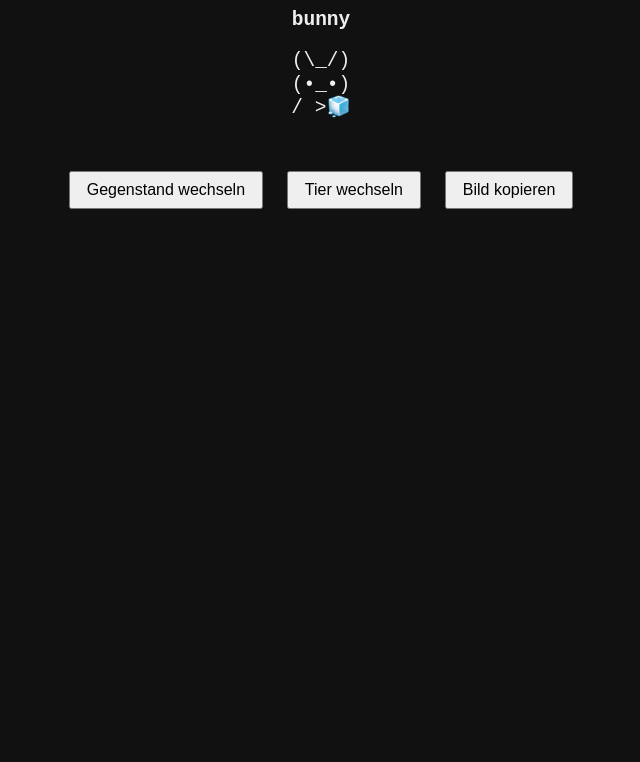
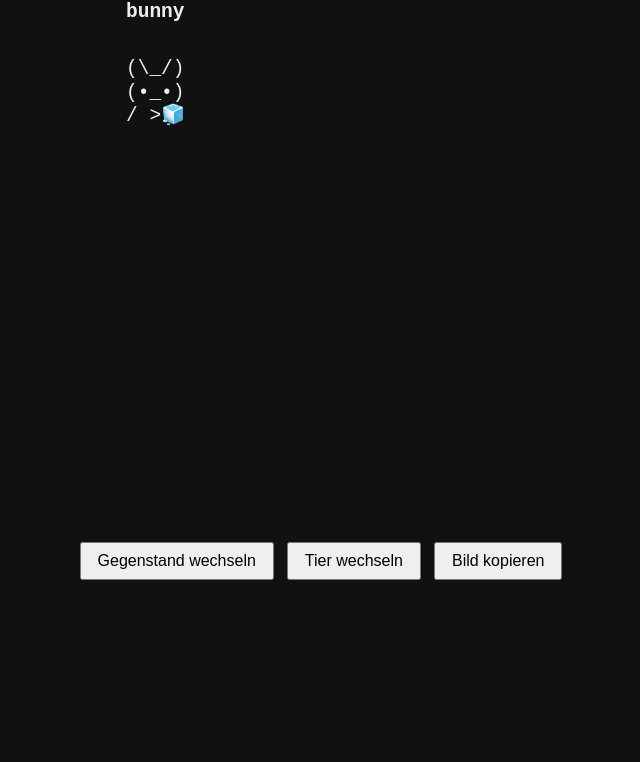
Before and after one commit to marsrakete/ascii-tierchen, a plain HTML site: page index.html in a window 1280 px wide. Shown: the part 90-852 px from the top of the page, without its empty margins (319-959 px from the left). Before the commit the page ends 800 px from the top, so only its background shows below. Drawn offline with Linux system fonts and the light colour scheme.

Commit message:
Update index.html

```diff
--- a/index.html
+++ b/index.html
@@ -4,19 +4,37 @@
   <meta charset="UTF-8">
   <title>ASCII Tierchen</title>
   <style>
+    html, body {
+      height: 100%;
+      margin: 0;
+    }
     body {
       font-family: monospace;
       background: #111;
       color: #eee;
-      text-align: center;
+      display: flex;
+      flex-direction: column;
+      align-items: center;
+      justify-content: space-between;
       padding: 2em;
     }
     pre {
       font-size: 1.5em;
       line-height: 1.2;
+      min-height: 12em;
+      min-width: 20em;
+      display: inline-block;
+      white-space: pre-wrap;
+    }
+    .controls {
+      margin-top: 2em;
+      margin-bottom: 12em; /* Abstand nach oben */
+      display: flex;
+      flex-wrap: wrap;
+      gap: 1em;
+      justify-content: center;
     }
     button {
-      margin: 0.5em;
       padding: 0.5em 1em;
       font-size: 1em;
       cursor: pointer;
@@ -25,25 +43,35 @@
 </head>
 <body>
 
+  <div>
     <h1>ASCII Tierchen</h1>
     <h2 id="animal-name">bunny</h2>
-
     <pre id="ascii-art">
 (\_/)
 (•_•)
 / >🧊
     </pre>
+  </div>
 
+  <div class="controls">
     <button onclick="changeItem()">Gegenstand wechseln</button>
     <button onclick="changeAnimal()">Tier wechseln</button>
     <button onclick="copyArt()">Bild kopieren</button>
+  </div>
 
   <script>
     let currentAnimalIndex = 0;
     let currentItem = '🧊';
 
-    const items = ['🧊', '🥕', '🍫', '🪵', '🍎', '🧁', '🍪', '🌭', '🍓', '🍇'];
-    const animalList = ['bunny', 'cat', 'dog', 'duck', 'mouse', 'frog', 'bear', 'snail', 'owl'];
+    const items = [
+      '🧊', '🥕', '🍫', '🪵', '🍎', '🧁', '🍪', '🌭', '🍓', '🍇',
+      '🪙', '🍕', '🌮', '🍔', '🧀', '🍩', '🍌', '🥥', '🧃', '🍷'
+    ];
+
+    const animalList = [
+      'bunny', 'cat', 'dog', 'duck', 'mouse', 'frog', 'bear', 'snail', 'owl',
+      'tiger', 'penguin', 'crab', 'elephant'
+    ];
 
     const animals = {
       bunny: (item) => `(\\_/)
@@ -85,7 +113,28 @@ o\\_^_/o ${item}`,
       owl: (item) => ` ,_,
 (o,o)
 (   )
-"-" ${item}`
+"-" ${item}`,
+
+      tiger: (item) => `/\_/\
+( o.o )
+ > ^ < ${item}`,
+
+      penguin: (item) => `  _~_
+ (o o)
+ / V \\
+/(   )\\
+ ^^ ^^ ${item}`,
+
+      crab: (item) => `  (\_/)
+ (o.o)
+ <) )> ${item}`,
+
+      elephant: (item) => `  _.-- ,.--.
+ .'   .'     /
+ | @       |'..--------._
+ /      \\._/              '\
+/  .-.-                     \\
+\\_/   ${item}`
     };
 
     function changeItem() {
```
Lines whose indentation alone changed are shown as unchanged.
